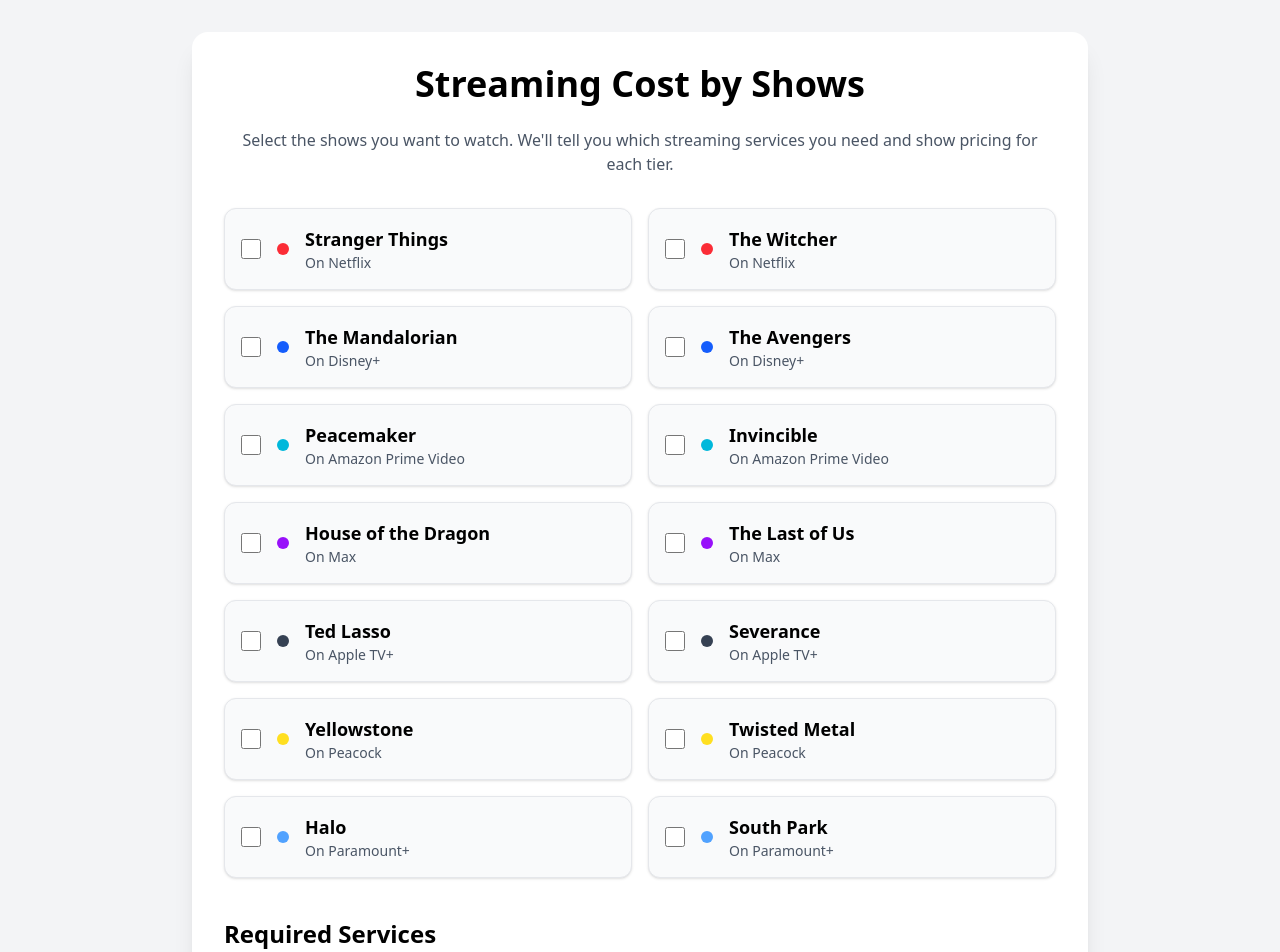
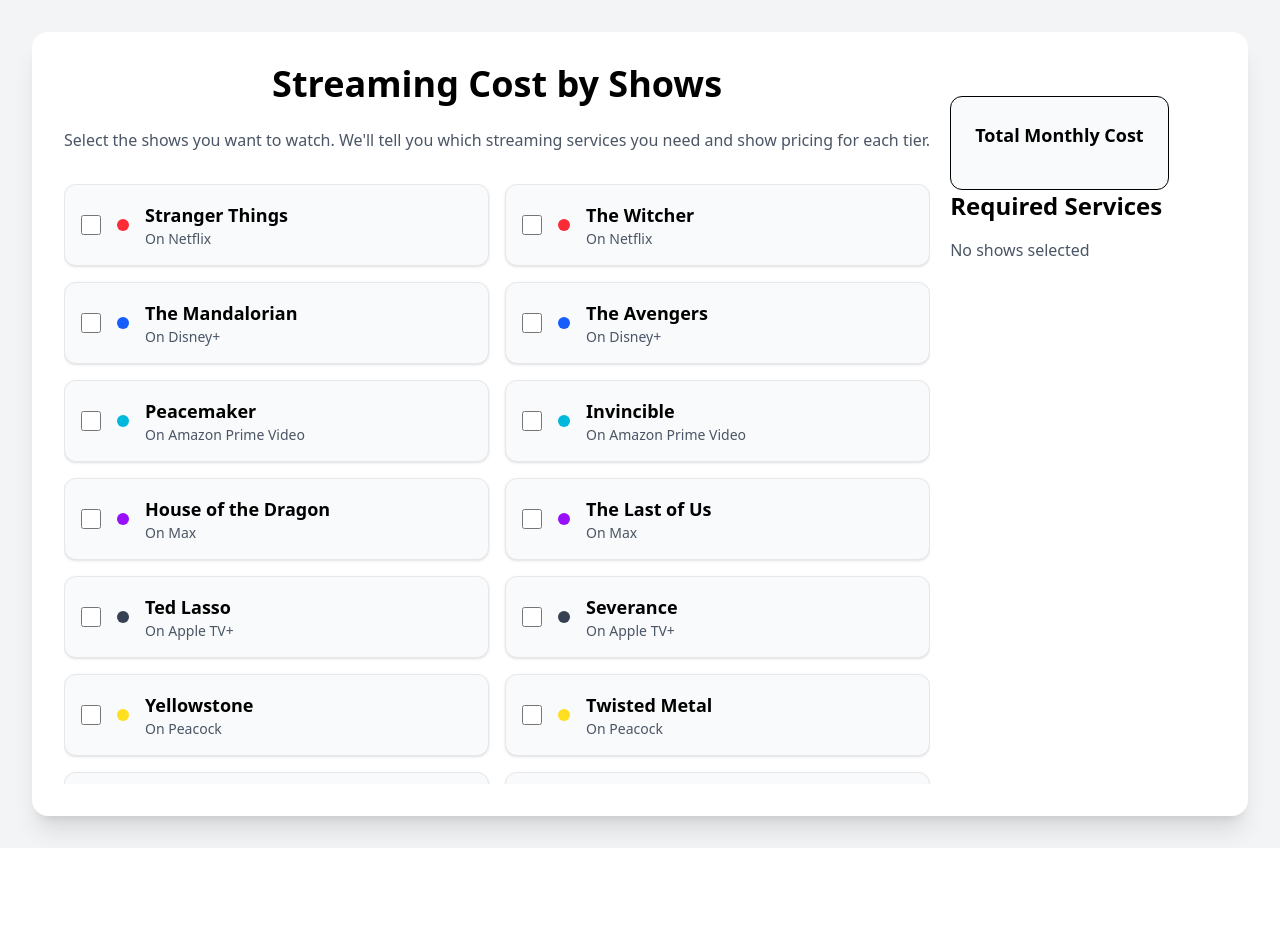
Before and after one commit to spiderkiley4/CA-4-Multimodal, a React (Vite) app: page / in a window 1280 px wide. Shown: the top 952 px of the page. After the commit the page ends 848 px from the top, so only its background shows below. Built offline with nearby package versions, Linux system fonts and the light colour scheme.

Commit message:
one combined screen work

```diff
--- a/src/App.tsx
+++ b/src/App.tsx
@@ -23,7 +23,13 @@
     { name: "Yellowstone", service: "Peacock" },
     { name: "Twisted Metal", service: "Peacock" },
     { name: "Halo", service: "Paramount+" },
-    { name: "South Park", service: "Paramount+" }
+    { name: "South Park", service: "Paramount+" },
+    { name: "Example", service: "Example" },
+    { name: "Example", service: "Example" },
+    { name: "Example", service: "Example" },
+    { name: "Example", service: "Example" },
+    { name: "Example", service: "Example" },
+    { name: "Example", service: "Example" },
 ];
 
 const servicePlans: ServicePlans = {
@@ -157,15 +163,14 @@
     };
 
     return (
-        <div className="min-h-screen bg-gray-100 p-8 flex flex-col items-center">
-            <div className="w-full max-w-4xl bg-white rounded-2xl shadow-xl p-8">
+        <div className="min-h-screen min bg-gray-100 p-8 flex flex-col items-center">
+            <div className="flex w-full max-w-full bg-white rounded-2xl shadow-xl p-8 space-x-5">
+                <div className="max-h-screen">
                     <h1 className="text-4xl font-bold text-center mb-6">Streaming Cost by Shows</h1>
-
                     <p className="text-gray-600 text-center mb-8">
                         Select the shows you want to watch. We'll tell you which streaming services you need and show pricing for each tier.
                     </p>
-
-                <div className="grid grid-cols-1 sm:grid-cols-2 gap-4">
+                    <div className="grid grid-cols-1 sm:grid-cols-2 gap-4 max-h-[75vh] overflow-auto">
                         {shows.map((show) => (
                             <label
                                 key={show.name}
@@ -178,7 +183,7 @@
                                     className="mr-4 w-5 h-5"
                                 />
                                 <span
-                                className={`inline-block w-3 h-3 rounded-full mr-4 flex-shrink-0 ${showBadgeStyles[show.service] || 'bg-gray-300'}`}
+                                    className={`inline-block w-3 h-3 rounded-full mr-4 shrink-0 ${showBadgeStyles[show.service] || 'bg-gray-300'}`}
                                     aria-hidden
                                 />
                                 <div>
@@ -188,8 +193,20 @@
                             </label>
                         ))}
                     </div>
+                </div>
 
-                <div className="mt-10">
+                <div className="">
+                    <div className="mt-8 p-6 bg-gray-50 rounded-xl border">
+                        <h3 className="text-lg font-semibold text-center">Total Monthly Cost</h3>
+                        <div className={`mt-4 grid grid-cols-1 sm:grid-cols-${tiers.length} gap-4 text-center`}>
+                            {tiers.map((tier) => (
+                                <div key={tier} className="p-3 bg-white/50 rounded-lg">
+                                    <p className="text-sm text-gray-600">{tier}</p>
+                                    <p className={`text-2xl font-extrabold mt-1 ${getTotalTextColor(totals[tier])}`}>${totals[tier].toFixed(2)}</p>
+                                </div>
+                            ))}
+                        </div>
+                    </div>
                     <h2 className="text-2xl font-bold mb-4">Required Services</h2>
 
                     {requiredServices.length === 0 ? (
@@ -224,18 +241,6 @@
                             })}
                         </div>
                     )}
-
-                    <div className="mt-8 p-6 bg-gray-50 rounded-xl border">
-                        <h3 className="text-lg font-semibold text-center">Total Monthly Cost</h3>
-                        <div className={`mt-4 grid grid-cols-1 sm:grid-cols-${tiers.length} gap-4 text-center`}>
-                            {tiers.map((tier) => (
-                                <div key={tier} className="p-3 bg-white/50 rounded-lg">
-                                    <p className="text-sm text-gray-600">{tier}</p>
-                                    <p className={`text-2xl font-extrabold mt-1 ${getTotalTextColor(totals[tier])}`}>${totals[tier].toFixed(2)}</p>
-                                </div>
-                            ))}
-                        </div>
-                    </div>
                 </div>
             </div>
         </div>
```
Lines whose indentation alone changed are shown as unchanged.
